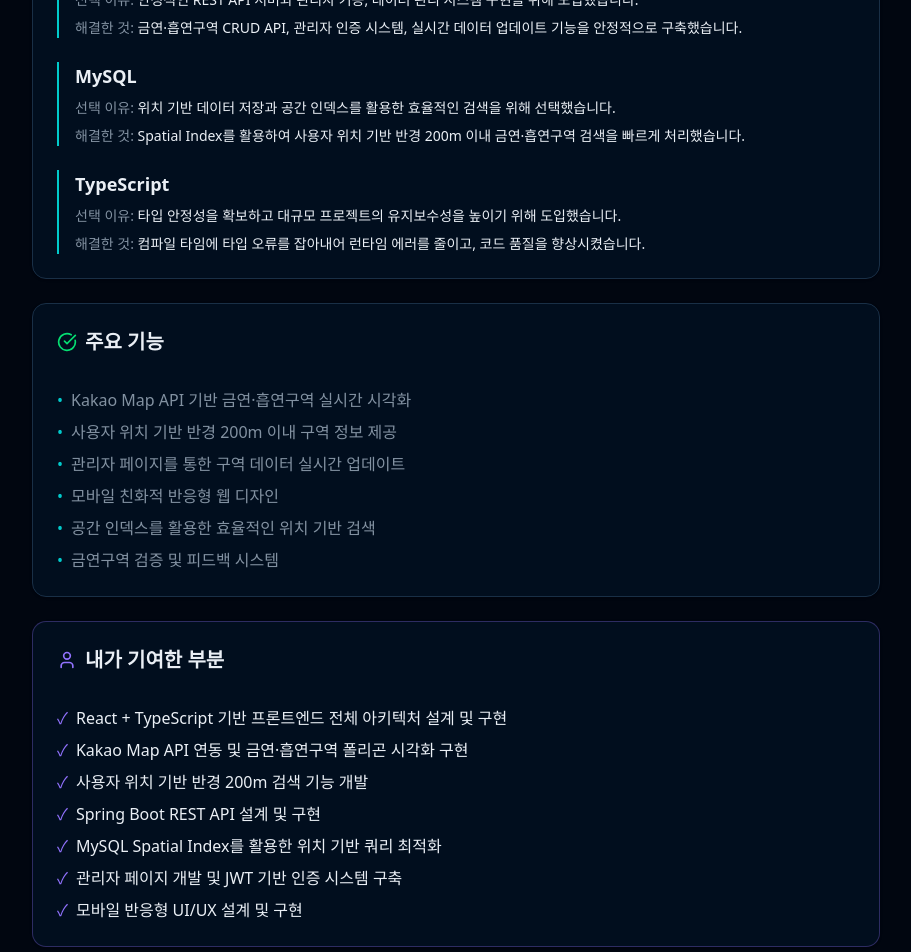
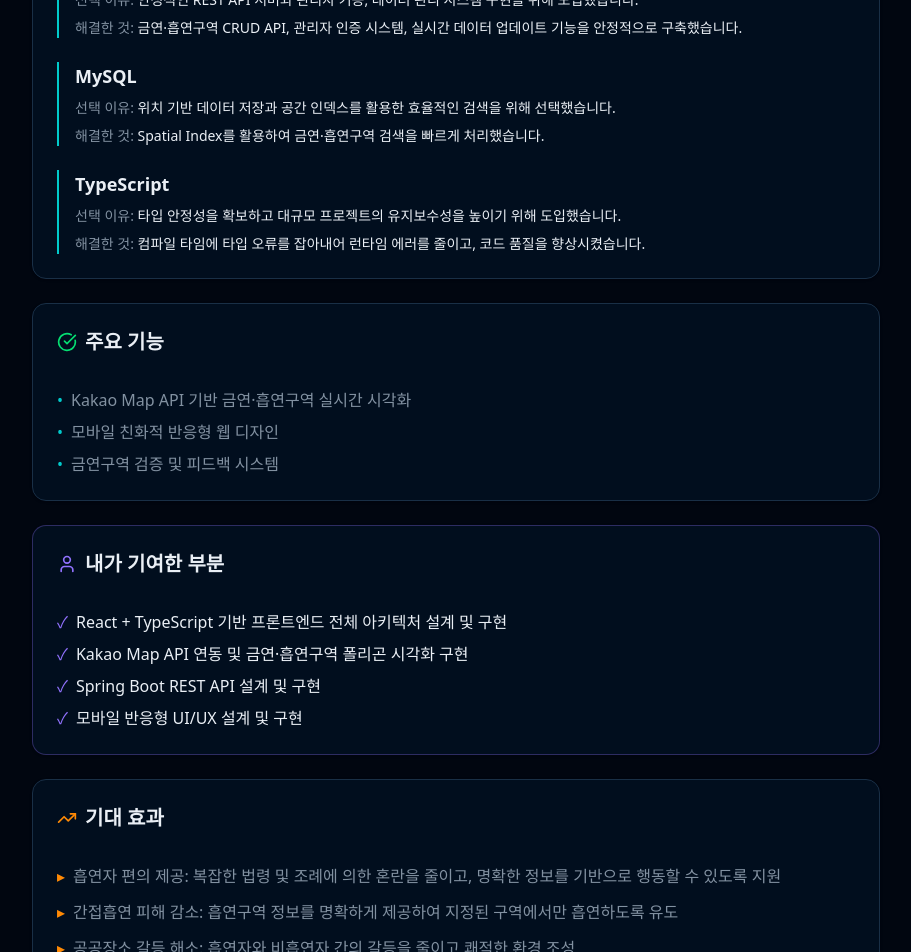
Before and after one commit to CMU02/Portfolio, a Next.js app: page /projects/cleanbreath in a window 1280 px wide. Shown: the part 1300-2252 px from the top of the page, without its empty margins (184-1095 px from the left). Built offline with nearby package versions, Linux system fonts and the light colour scheme.

Commit message:
refactor(cleanbreath): 불필요한 세부 기술 구현 내용 제거

```diff
--- a/data/projects.ts
+++ b/data/projects.ts
@@ -322,10 +322,7 @@ export const projectsData: Project[] = [
     ],
     features: [
       "Kakao Map API 기반 금연·흡연구역 실시간 시각화",
-      "사용자 위치 기반 반경 200m 이내 구역 정보 제공",
-      "관리자 페이지를 통한 구역 데이터 실시간 업데이트",
       "모바일 친화적 반응형 웹 디자인",
-      "공간 인덱스를 활용한 효율적인 위치 기반 검색",
       "금연구역 검증 및 피드백 시스템",
     ],
     githubUrl: "https://github.com/CMU02/cleanbreath-frontend",
@@ -361,7 +358,7 @@ export const projectsData: Project[] = [
         reason:
           "위치 기반 데이터 저장과 공간 인덱스를 활용한 효율적인 검색을 위해 선택했습니다.",
         solved:
-          "Spatial Index를 활용하여 사용자 위치 기반 반경 200m 이내 금연·흡연구역 검색을 빠르게 처리했습니다.",
+          "Spatial Index를 활용하여 금연·흡연구역 검색을 빠르게 처리했습니다.",
       },
       {
         tech: "TypeScript",
@@ -374,17 +371,13 @@ export const projectsData: Project[] = [
     myContributions: [
       "React + TypeScript 기반 프론트엔드 전체 아키텍처 설계 및 구현",
       "Kakao Map API 연동 및 금연·흡연구역 폴리곤 시각화 구현",
-      "사용자 위치 기반 반경 200m 검색 기능 개발",
       "Spring Boot REST API 설계 및 구현",
-      "MySQL Spatial Index를 활용한 위치 기반 쿼리 최적화",
-      "관리자 페이지 개발 및 JWT 기반 인증 시스템 구축",
       "모바일 반응형 UI/UX 설계 및 구현",
     ],
     expectedEffects: [
       "흡연자 편의 제공: 복잡한 법령 및 조례에 의한 혼란을 줄이고, 명확한 정보를 기반으로 행동할 수 있도록 지원",
       "간접흡연 피해 감소: 흡연구역 정보를 명확하게 제공하여 지정된 구역에서만 흡연하도록 유도",
       "공공장소 갈등 해소: 흡연자와 비흡연자 간의 갈등을 줄이고 쾌적한 환경 조성",
-      "실시간 정보 제공: 지자체의 조례 변경 사항을 신속하게 반영하여 최신 정보 제공",
       "서울 서초구 사례 참고: QR 안내판 사업에서 금연구역 내 흡연이 약 25% 감소한 성과를 목표로 함",
     ],
     images: {
```
